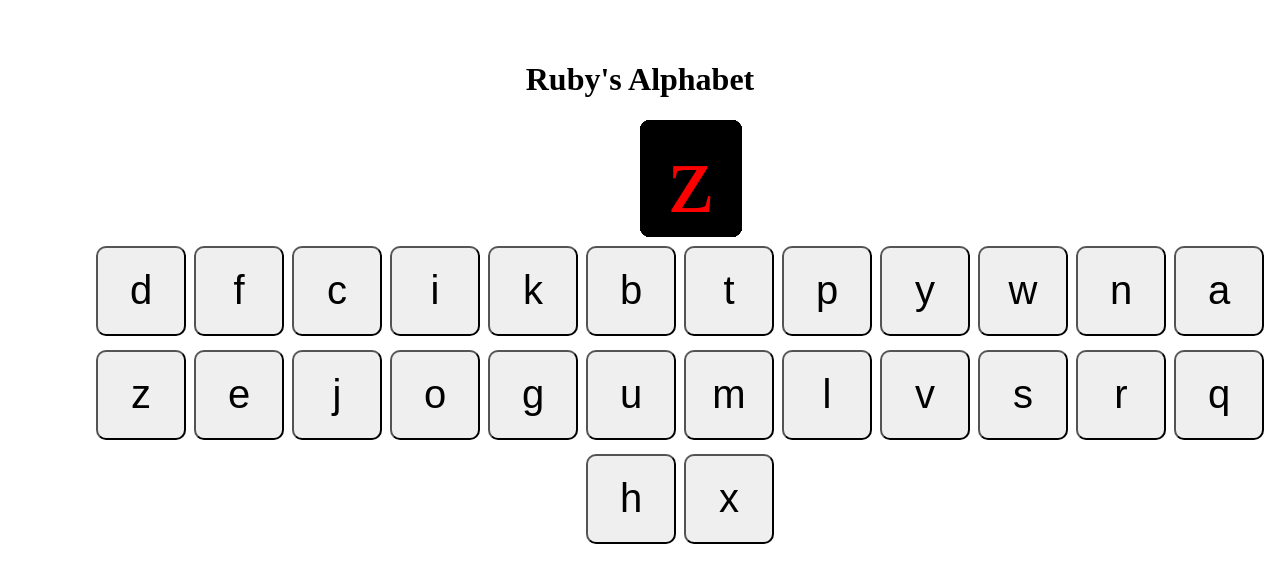
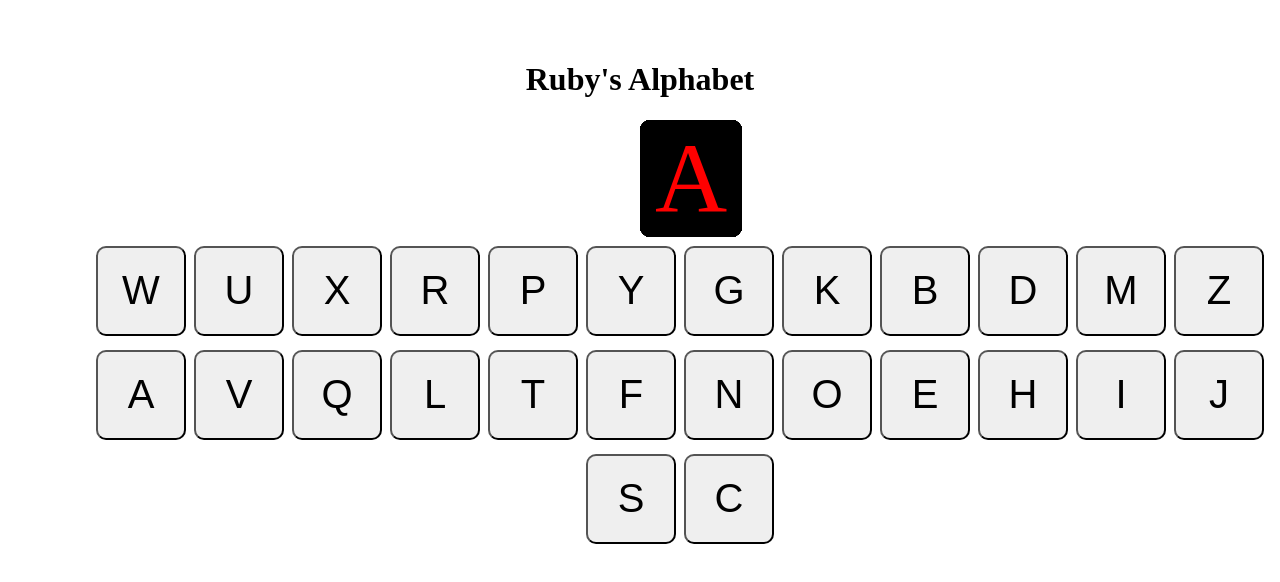
Before and after one commit to LeeAllenK/Rubys-Learning, a React (Vite) app: page / in a window 1280 px wide. Shown: the top 582 px of the page. Built offline with nearby package versions, Linux system fonts and the light colour scheme.

Commit message:
Updated letter array

```diff
--- a/src/App.jsx
+++ b/src/App.jsx
@@ -1,16 +1,16 @@
 import { useState,useEffect} from 'react';
 import {Letterbtn} from './components/Letter-Btn'
-// import {Letter} from './components/Letter'
 
-// BOTH VALUES ARE ADDED INTO COMPLETTER AND COMPARED
+// ADD HOME PAGE, PLAY BTN, AND STATE TO HOLD USERNAME AFTER GAME COMPLETION
 import './App.css'
 function App() {
-  const [btnLetters, setBtnLetters] = useState(alphabet);
+  const [btnLetters, setBtnLetters] = useState(shuffledLetter);
   const [letter,setLetter] = useState(ALPHABET);
   const [compLetters, setCompLetters] = useState([]);
   const [letterValue, setLetterValue] = useState(null)
   const [compare, setCompare] = useState(false);
   const [match,setMatch]= useState(false)
+  const [winner,setWinner] = useState('')
   useEffect(() => {
     let nextIndex = letter.length + 1;
           console.log(nextIndex)
@@ -22,7 +22,7 @@ function App() {
           if(value !== null && value !== undefined) {
             setLetterValue(value);
             setCompLetters([...compLetters, value]);
-            // console.log('VALUE', value);
+          console.log(value)
           }
 
           if(match) {
@@ -33,6 +33,7 @@ function App() {
         });
       }, 100);
       console.log('LV', letterValue);
+        if(letter.length === 0)setWinner('Good Job Ruby!')
       return () => clearInterval(nextLetter);
     }
   }, [compLetters, letterValue, letter, match]);
@@ -40,7 +41,7 @@ function App() {
 
       console.log('CL',compLetters)
   const handleClick =(letter)=>{
-    setCompLetters([...compLetters,letter])
+    setCompLetters([...compLetters,letter,winner])
     setCompare(true)
   }
   useEffect(()=>{
@@ -60,15 +61,16 @@ function App() {
   return (
     <>
       <h1 className='Ruby'>Ruby's Alphabet</h1>
+        <h2>{winner}</h2>
       <div className='letter-border'>
         {letter.map((l, index) => (
           <div className='letter' key={l.value}>
-            {l.value}</div>
+            {l.value.toUpperCase()}</div>
         ))}
       </div>
       <ul className='letters-border'>
         {btnLetters.map((letter, index) => (
-          <Letterbtn key={letter} letter={letter} onClick={()=>handleClick(letter)} disabled={compLetters.length < 1 }/>
+          <Letterbtn key={letter} letter={letter.toUpperCase()} onClick={()=>handleClick(letter)} disabled={compLetters.length < 1 }/>
         ))}
       </ul>
     </>
@@ -83,7 +85,7 @@ const ALPHABET = [
   { value: 'p' }, { value: 'q' }, { value: 'r' }, { value: 's' }, { value: 't'},
   { value: 'u' }, { value: 'v' }, { value: 'w' }, { value: 'x' }, { value: 'y'},
   { value: 'z'}
-];
+].reverse();
 // console.log(ALPHABET.map((a) => a.value))
 const alphabet = ALPHABET.map((a) => a.value)
 
@@ -95,5 +97,3 @@ function shuffleArray(array) {
   return array;
 }
 const shuffledLetter = shuffleArray(alphabet)
-// console.log('random',shuffledLetter)
-// console.log(shuffledAlphabet);
```
